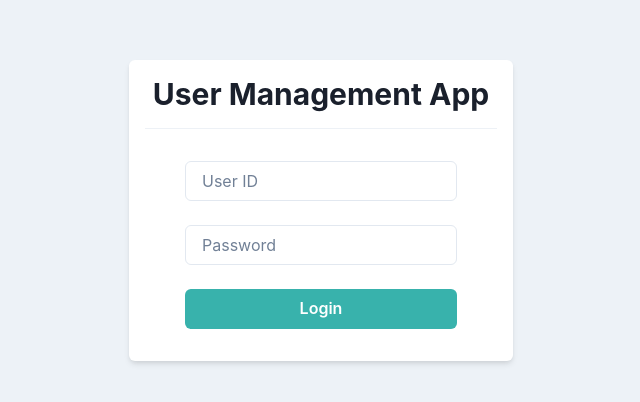
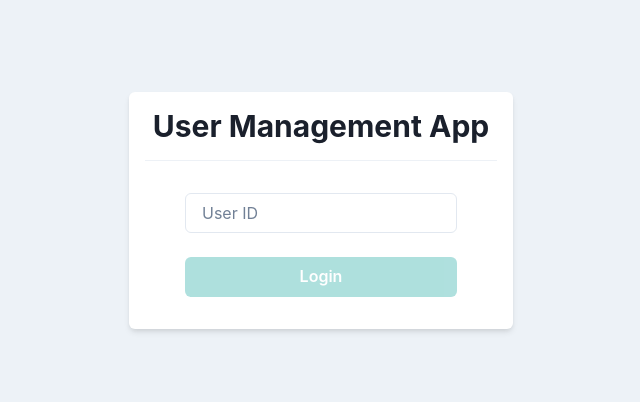
Before and after one commit to Keisei-Akiya/react-stepup, a React (Create React App) app in the folder chakra-ui-app/: page / in a window 1280 px wide. Shown: the part 190-592 px from the top of the page, without its empty margins (319-959 px from the left). Built offline with nearby package versions, Linux system fonts and the light colour scheme.

Commit message:
login機能を追加． User IDが正しく入力されていたらHomeに飛べる仕様． 入力されていないときは何も押せない． 間違ったIDを入力したときはアラート

```diff
--- a/chakra-ui-app/package.json
+++ b/chakra-ui-app/package.json
@@ -15,6 +15,7 @@
     "@types/react": "^18.3.4",
     "@types/react-dom": "^18.3.0",
     "@types/react-router-dom": "^5.3.3",
+    "axios": "^1.7.6",
     "framer-motion": "^11.3.31",
     "react": "^18.3.1",
     "react-dom": "^18.3.1",
--- a/chakra-ui-app/src/components/atoms/button/PrimaryButton.tsx
+++ b/chakra-ui-app/src/components/atoms/button/PrimaryButton.tsx
@@ -1,14 +1,25 @@
 import { Button } from "@chakra-ui/react";
+import { isDisabled } from "@testing-library/user-event/dist/utils";
 import { memo, ReactNode } from "react";
 
 type Props = {
   children: ReactNode;
+  isDisabled?: boolean;
+  loading?: boolean;
+  onClick: () => void;
 };
 
 export const PrimaryButton = memo((props: Props) => {
-  const { children } = props;
+  const { children, isDisabled = false, loading = false, onClick } = props;
   return (
-    <Button bg="teal.400" color="white" _hover={{ opacity: 0.8 }}>
+    <Button
+      bg="teal.400"
+      color="white"
+      _hover={{ opacity: 0.8 }}
+      isDisabled={isDisabled}
+      isLoading={loading}
+      onClick={onClick}
+    >
       {children}
     </Button>
   );
--- a/chakra-ui-app/src/components/pages/Login.tsx
+++ b/chakra-ui-app/src/components/pages/Login.tsx
@@ -1,8 +1,18 @@
 import { Box, Divider, Flex, Heading, Input, Stack } from "@chakra-ui/react";
-import { memo } from "react";
+import { ChangeEvent, memo, useState } from "react";
 import { PrimaryButton } from "../atoms/button/PrimaryButton";
+import { useAuth } from "../../hooks/useAuth";
 
 export const Login = memo(() => {
+  const { login, loading } = useAuth();
+  const [userId, setUserId] = useState<string>("");
+
+  const onChangeUserId = (e: ChangeEvent<HTMLInputElement>) => {
+    setUserId(e.target.value);
+  };
+
+  const onClickLogin = () => login(userId);
+
   return (
     <Flex align="center" justify="center" height="100vh">
       <Box bg="white" w="sm" p={4} borderRadius="md" shadow="md">
@@ -11,9 +21,18 @@ export const Login = memo(() => {
         </Heading>
         <Divider my={4} />
         <Stack spacing={6} py={4} px={10}>
-          <Input placeholder="User ID" />
-          <Input type="password" placeholder="Password" />
-          <PrimaryButton>Login</PrimaryButton>
+          <Input
+            placeholder="User ID"
+            value={userId}
+            onChange={onChangeUserId}
+          />
+          <PrimaryButton
+            isDisabled={userId === ""}
+            loading={loading}
+            onClick={onClickLogin}
+          >
+            Login
+          </PrimaryButton>
         </Stack>
       </Box>
     </Flex>
--- /dev/null
+++ b/chakra-ui-app/src/hooks/useAuth.ts
@@ -0,0 +1,34 @@
+import axios from "axios";
+import { useCallback, useState } from "react";
+
+import { User } from "../types/api/user";
+import { useNavigate } from "react-router-dom";
+
+export const useAuth = () => {
+  const navigate = useNavigate();
+
+  const [loading, setLoading] = useState<boolean>(false);
+
+  const login = useCallback(
+    (id: string) => {
+      setLoading(true);
+      axios
+        .get<User>(`https://jsonplaceholder.typicode.com/users/${id}`)
+        .then((res) => {
+          if (res.data) {
+            navigate("/home");
+          } else {
+            alert("User not found");
+          }
+        })
+        .catch(() => {
+          alert("You can't log in.");
+        })
+        .finally(() => {
+          setLoading(false);
+        });
+    },
+    [navigate]
+  );
+  return { login, loading };
+};
--- /dev/null
+++ b/chakra-ui-app/src/types/api/user.ts
@@ -0,0 +1,23 @@
+export type User = {
+  id: number;
+  name: string;
+  username: string;
+  email: string;
+  address: {
+    street: string;
+    suite: string;
+    city: string;
+    zipcode: string;
+    geo: {
+      lat: string;
+      lng: string;
+    };
+  };
+  phone: string;
+  website: string;
+  company: {
+    name: string;
+    catchPhrase: string;
+    bs: string;
+  };
+};
```
Also changed, not shown: 1 other file (tests, documents, lock files or other folders).
